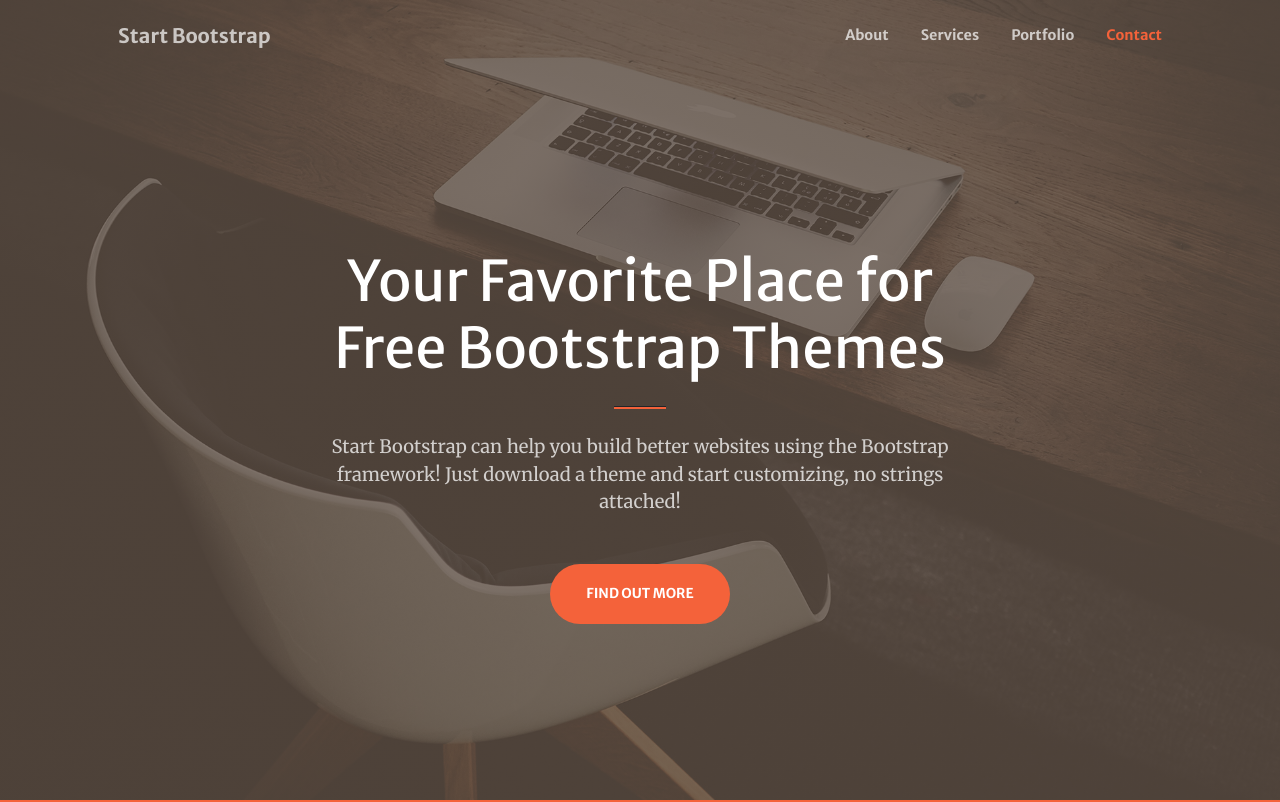
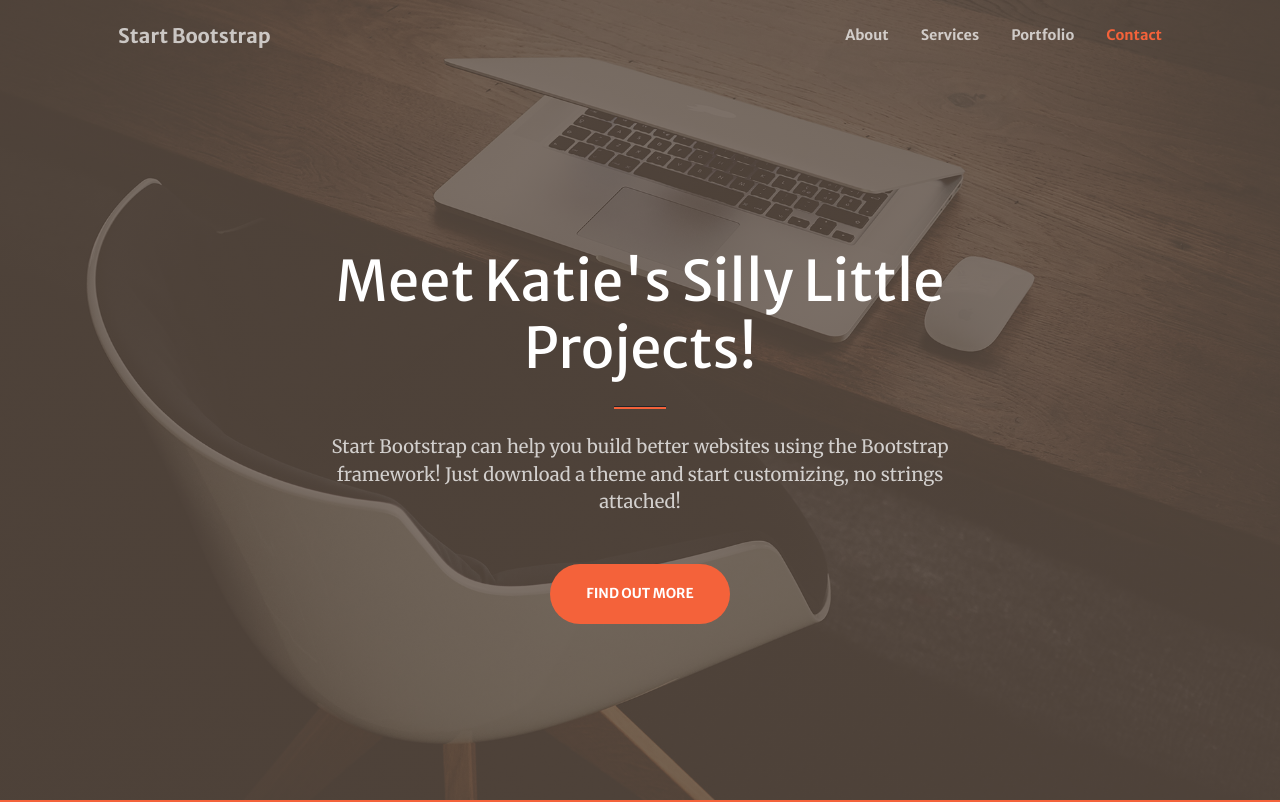
Before and after one commit to RanKatieTao/katietaoEng11, a plain HTML site: page index.html in a window 1280 px wide. Shown: the top 802 px of the page. Drawn offline with nearby package versions, Linux system fonts and the light colour scheme; some packages are replaced by stand-ins of ours; a script that the page names is missing.

Commit message:
Update index.html

```diff
--- a/index.html
+++ b/index.html
@@ -39,7 +39,7 @@
             <div class="container px-4 px-lg-5 h-100">
                 <div class="row gx-4 gx-lg-5 h-100 align-items-center justify-content-center text-center">
                     <div class="col-lg-8 align-self-end">
-                        <h1 class="text-white font-weight-bold">Your Favorite Place for Free Bootstrap Themes</h1>
+                        <h1 class="text-white font-weight-bold">Meet Katie's Silly Little Projects!</h1>
                         <hr class="divider" />
                     </div>
                     <div class="col-lg-8 align-self-baseline">
```
